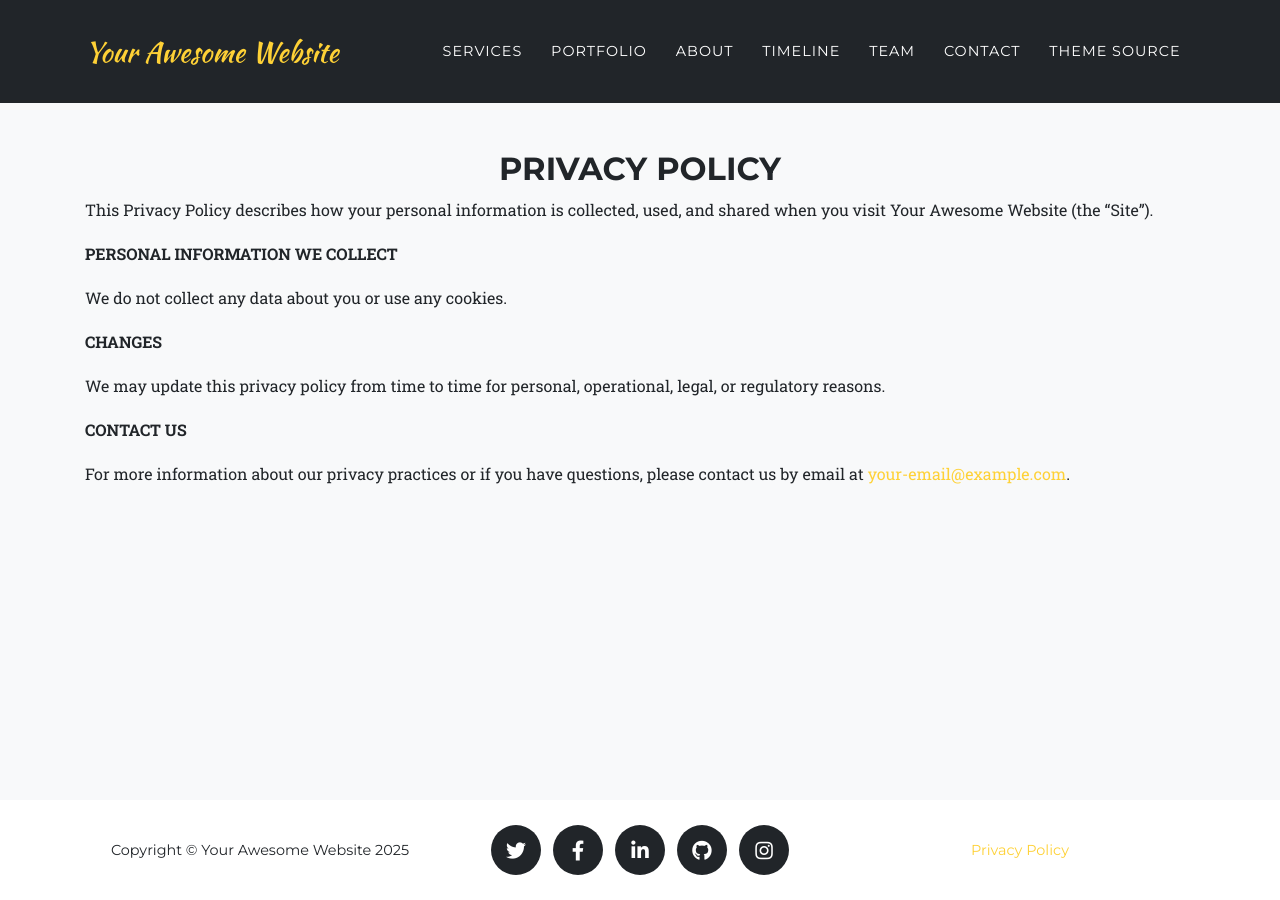
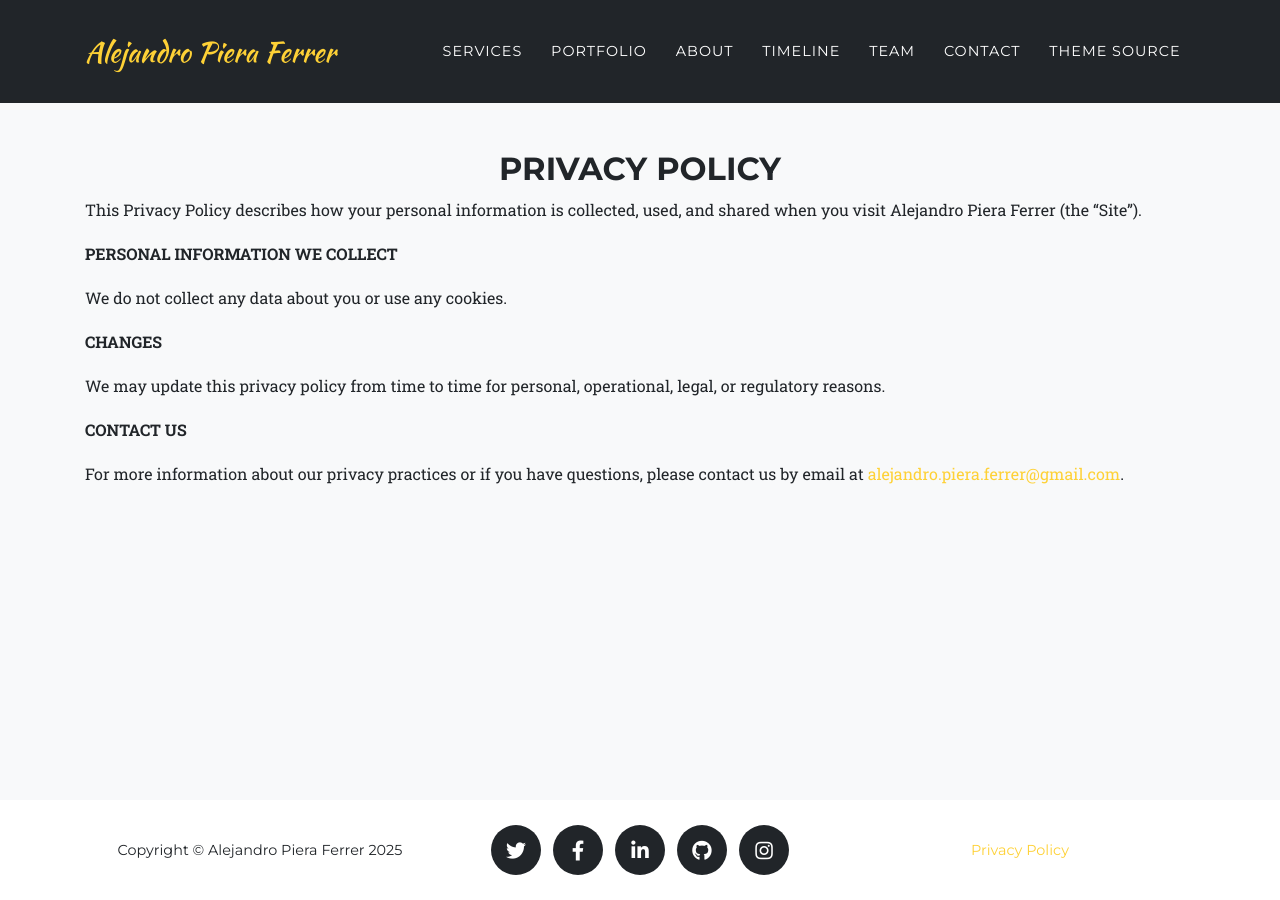
Before and after one commit to apieraf/alejandropiera.github.io, a Jekyll site: the page built from legal.md, in a window 1280 px wide. Built offline with Jekyll 4.4.1, drawn with Linux system fonts in a browser that asks for light colours; some web fonts are replaced.

```diff
--- a/_config.yml
+++ b/_config.yml
@@ -13,13 +13,16 @@
 
 #theme: jekyll-agency
 
-url    : "" # the base hostname & protocol for your site, e.g. http://example.com
+url    : "https://apieraf.github.io" # the base hostname & protocol for your site, e.g. http://example.com
 baseurl: "" # the subpath of your site, e.g. /blog
 
-title      : Your Awesome Website
-email      : your-email@example.com #this is also the email contact forms will go to
-description: "Site description"
-author     : Your Name
+title      : Alejandro Piera Ferrer
+email      : alejandro.piera.ferrer@gmail.com #this is also the email contact forms will go to
+description:
+>-
+  Desarrollador web y de apps móviles. Ayudo a empresas y emprendedores a crear soluciones digitales efectivas.
+
+author     : apieraf
 # logo:     #optional, defaults to site title
   # path: assets\img\clients\creative-market.jpg
   # height: 60 #height in px, defaults to 52px
@@ -37,3 +40,8 @@ markdown: kramdown
 # Uncomment following line to use Formspree form ID based URL instead of email based URL
 # Details: https://help.formspree.io/hc/en-us/articles/360017735154-How-to-prevent-spam
 # formspree_form_path: "f/a_form_id"
+
+
+social:
+  github: https://github.com/apieraf
+  linkedin: https://www.linkedin.com/in/alejandropieraferrer/
```
